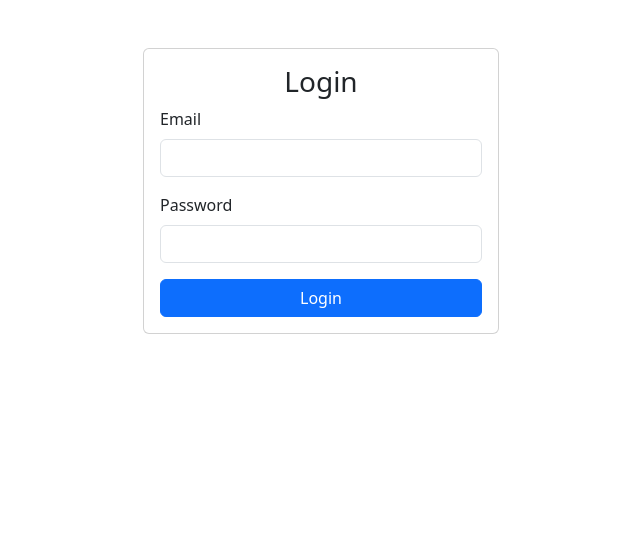
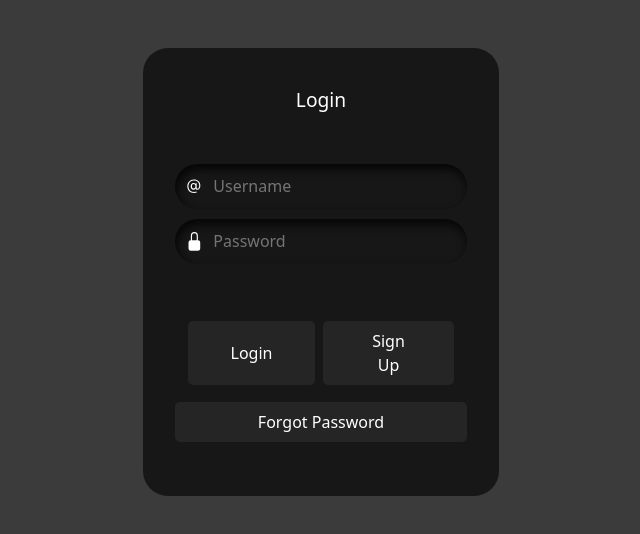
Before and after one commit to martingaidoo/TP-Angular, an Angular app: page /login in a window 1280 px wide. Shown: the top 534 px of the page, without its empty margins (319-959 px from the left). Built offline with nearby package versions, Linux system fonts and the light colour scheme.

Commit message:
nuevo menu login

```diff
--- a/src/app/login/login.component.css
+++ b/src/app/login/login.component.css
@@ -0,0 +1,109 @@
+.form {
+    display: flex;
+    flex-direction: column;
+    gap: 10px;
+    padding-left: 2em;
+    padding-right: 2em;
+    padding-bottom: 0.4em;
+    background-color: #171717;
+    border-radius: 25px;
+    transition: .4s ease-in-out;
+  }
+
+  .form:hover {
+    transform: scale(1.05);
+    border: 1px solid black;
+  }
+
+  #heading {
+    text-align: center;
+    margin: 2em;
+    color: rgb(255, 255, 255);
+    font-size: 1.2em;
+  }
+
+  .field {
+    display: flex;
+    align-items: center;
+    justify-content: center;
+    gap: 0.5em;
+    border-radius: 25px;
+    padding: 0.6em;
+    border: none;
+    outline: none;
+    color: white;
+    background-color: #171717;
+    box-shadow: inset 2px 5px 10px rgb(5, 5, 5);
+  }
+
+  .input-icon {
+    height: 1.3em;
+    width: 1.3em;
+    fill: white;
+  }
+
+  .input-field {
+    background: none;
+    border: none;
+    outline: none;
+    width: 100%;
+    color: #d3d3d3;
+  }
+
+  .form .btn {
+    display: flex;
+    justify-content: center;
+    flex-direction: row;
+    margin-top: 2.5em;
+  }
+
+  .button1 {
+    padding: 0.5em;
+    padding-left: 1.1em;
+    padding-right: 1.1em;
+    border-radius: 5px;
+    margin-right: 0.5em;
+    border: none;
+    outline: none;
+    transition: .4s ease-in-out;
+    background-color: #252525;
+    color: white;
+  }
+
+  .button1:hover {
+    background-color: black;
+    color: white;
+  }
+
+  .button2 {
+    padding: 0.5em;
+    padding-left: 2.3em;
+    padding-right: 2.3em;
+    border-radius: 5px;
+    border: none;
+    outline: none;
+    transition: .4s ease-in-out;
+    background-color: #252525;
+    color: white;
+  }
+
+  .button2:hover {
+    background-color: black;
+    color: white;
+  }
+
+  .button3 {
+    margin-bottom: 3em;
+    padding: 0.5em;
+    border-radius: 5px;
+    border: none;
+    outline: none;
+    transition: .4s ease-in-out;
+    background-color: #252525;
+    color: white;
+  }
+
+  .button3:hover {
+    background-color: red;
+    color: white;
+  }
--- a/src/app/login/login.component.html
+++ b/src/app/login/login.component.html
@@ -2,28 +2,24 @@
 <div class="container mt-5">
     <div class="row justify-content-center">
         <div class="col-md-4">
-            <div class="card">
-                <div class="card-body">
-                    <h3 class="card-title text-center">Login</h3>
-                    <form [formGroup]="loginForm" (ngSubmit)="onSubmit()">
-                        <div class="mb-3">
-                            <label for="email" class="form-label">Email</label>
-                            <input type="text" id="email" class="form-control" formControlName="email">
-                            <div *ngIf="submitted && loginForm.get('email')?.errors" class="text-danger">
-                                Invalid Email
-                            </div>
-                        </div>
-                        <div class="mb-3">
-                            <label for="password" class="form-label">Password</label>
-                            <input type="password" id="password" class="form-control" formControlName="password">
-                            <div *ngIf="submitted && loginForm.get('password')?.errors" class="text-danger">
-                                Password must contain at least 8 characters
-                            </div>
-                        </div>
-                        <button type="submit" class="btn btn-primary w-100" >Login</button>
-                    </form>
+            <form class="form">
+                <p id="heading">Login</p>
+                <div class="field">
+                    <svg class="input-icon" xmlns="http://www.w3.org/2000/svg" width="16" height="16" fill="currentColor" viewBox="0 0 16 16">
+                    <path d="M13.106 7.222c0-2.967-2.249-5.032-5.482-5.032-3.35 0-5.646 2.318-5.646 5.702 0 3.493 2.235 5.708 5.762 5.708.862 0 1.689-.123 2.304-.335v-.862c-.43.199-1.354.328-2.29.328-2.926 0-4.813-1.88-4.813-4.798 0-2.844 1.921-4.881 4.594-4.881 2.735 0 4.608 1.688 4.608 4.156 0 1.682-.554 2.769-1.416 2.769-.492 0-.772-.28-.772-.76V5.206H8.923v.834h-.11c-.266-.595-.881-.964-1.6-.964-1.4 0-2.378 1.162-2.378 2.823 0 1.737.957 2.906 2.379 2.906.8 0 1.415-.39 1.709-1.087h.11c.081.67.703 1.148 1.503 1.148 1.572 0 2.57-1.415 2.57-3.643zm-7.177.704c0-1.197.54-1.907 1.456-1.907.93 0 1.524.738 1.524 1.907S8.308 9.84 7.371 9.84c-.895 0-1.442-.725-1.442-1.914z"></path></svg>
+                    <input autocomplete="off" placeholder="Username" class="input-field" type="text">
                 </div>
-            </div>
+                <div class="field">
+                    <svg class="input-icon" xmlns="http://www.w3.org/2000/svg" width="16" height="16" fill="currentColor" viewBox="0 0 16 16">
+                    <path d="M8 1a2 2 0 0 1 2 2v4H6V3a2 2 0 0 1 2-2zm3 6V3a3 3 0 0 0-6 0v4a2 2 0 0 0-2 2v5a2 2 0 0 0 2 2h6a2 2 0 0 0 2-2V9a2 2 0 0 0-2-2z"></path></svg>
+                    <input placeholder="Password" class="input-field" type="password">
+                </div>
+                <div class="btn">
+                    <button class="button1">&nbsp;&nbsp;&nbsp;&nbsp;&nbsp;&nbsp;Login&nbsp;&nbsp;&nbsp;&nbsp;&nbsp;&nbsp;</button>
+                    <button class="button2">Sign Up</button>
+                </div>
+                <button class="button3">Forgot Password</button>
+            </form>
         </div>
     </div>
 </div>
--- a/src/styles.css
+++ b/src/styles.css
@@ -1 +1,7 @@
 /* You can add global styles to this file, and also import other style files */
+
+body {
+  margin: 0;
+  padding: 0;
+  background-color: #3b3b3b;
+}
```
